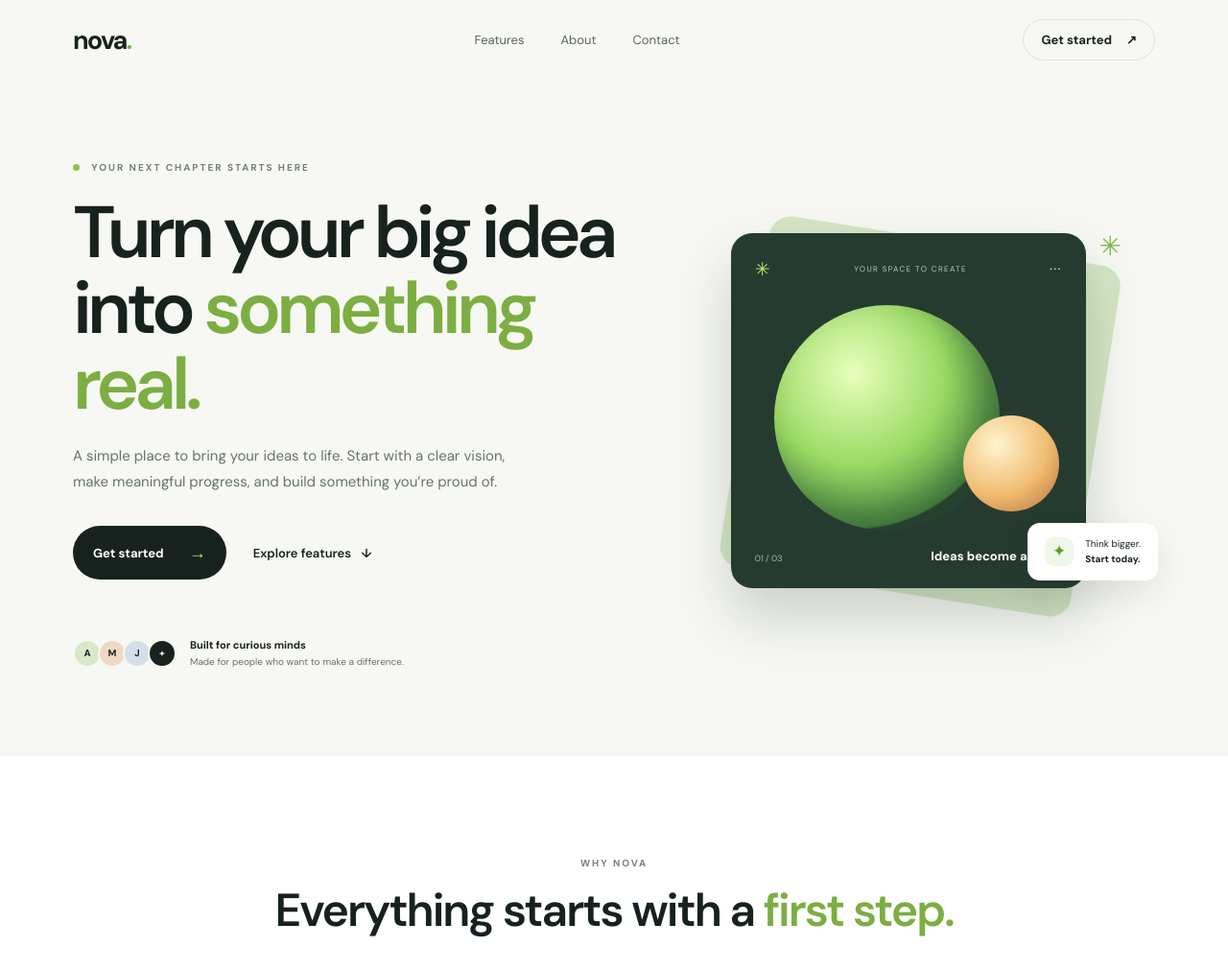
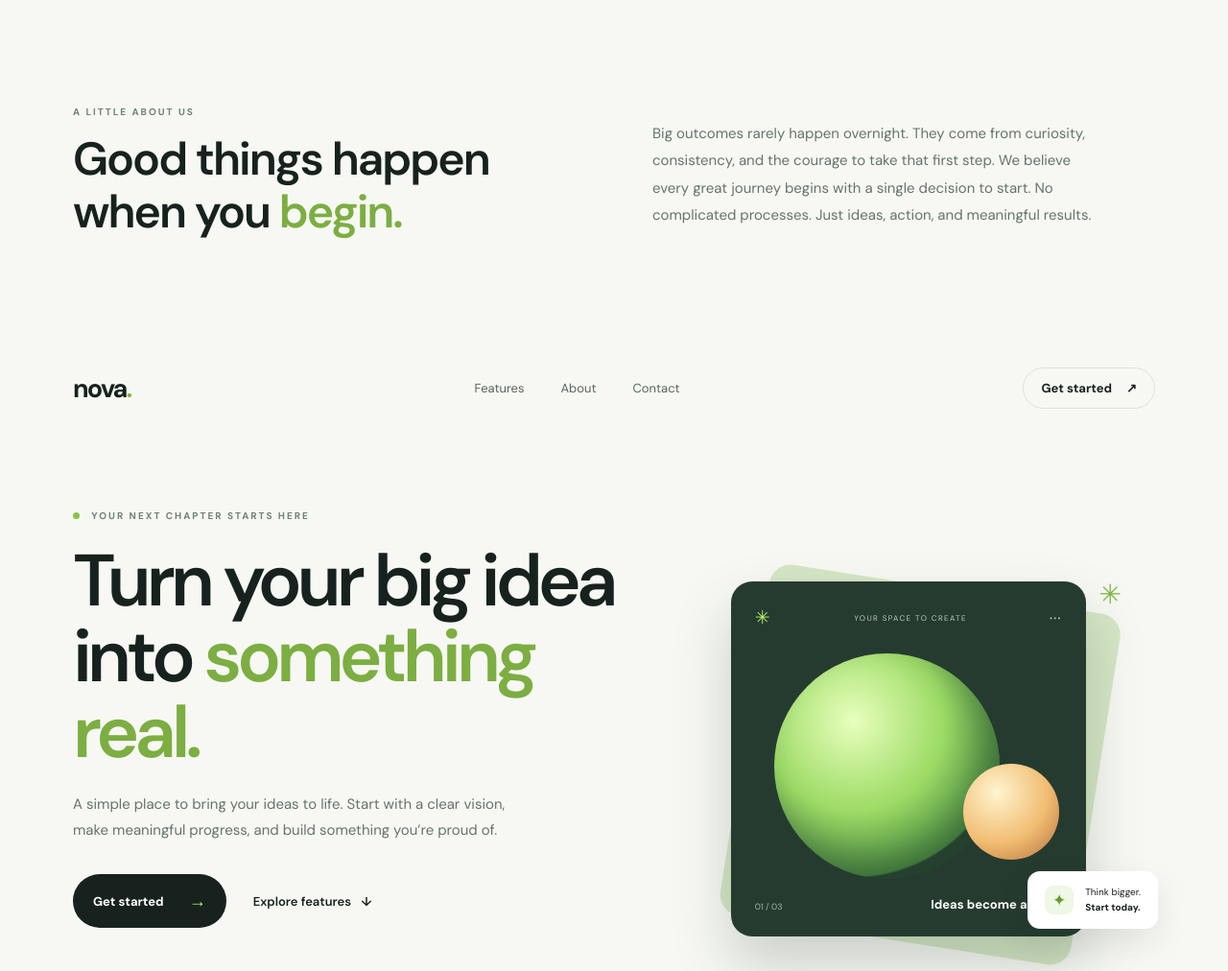
Before and after one commit to AnantaOjha/simple-landing-page, a plain HTML site: page index.html in a window 1280 px wide. Shown: the top 1012 px of the page at 96% size. Drawn offline with Linux system fonts and the light colour scheme.

Commit message:
latest_header_changes

```diff
--- a/index.html
+++ b/index.html
@@ -10,6 +10,21 @@
   <link href="https://fonts.googleapis.com/css2?family=DM+Sans:wght@400;500;600;700&display=swap" rel="stylesheet">
   <link rel="stylesheet" href="style.css" />
 </head>
+
+<section class="about" id="about">
+  <div>
+    <p class="eyebrow">A LITTLE ABOUT US</p>
+    <h2>Good things happen when you <span>begin.</span></h2>
+  </div>
+
+  <p>
+    Big outcomes rarely happen overnight. They come from curiosity,
+    consistency, and the courage to take that first step.
+    We believe every great journey begins with a single decision to start.
+    No complicated processes. Just ideas, action, and meaningful results.
+  </p>
+</section>
+
 <body>
   <header class="site-header">
     <a class="logo" href="#">nova<span>.</span></a>
```
